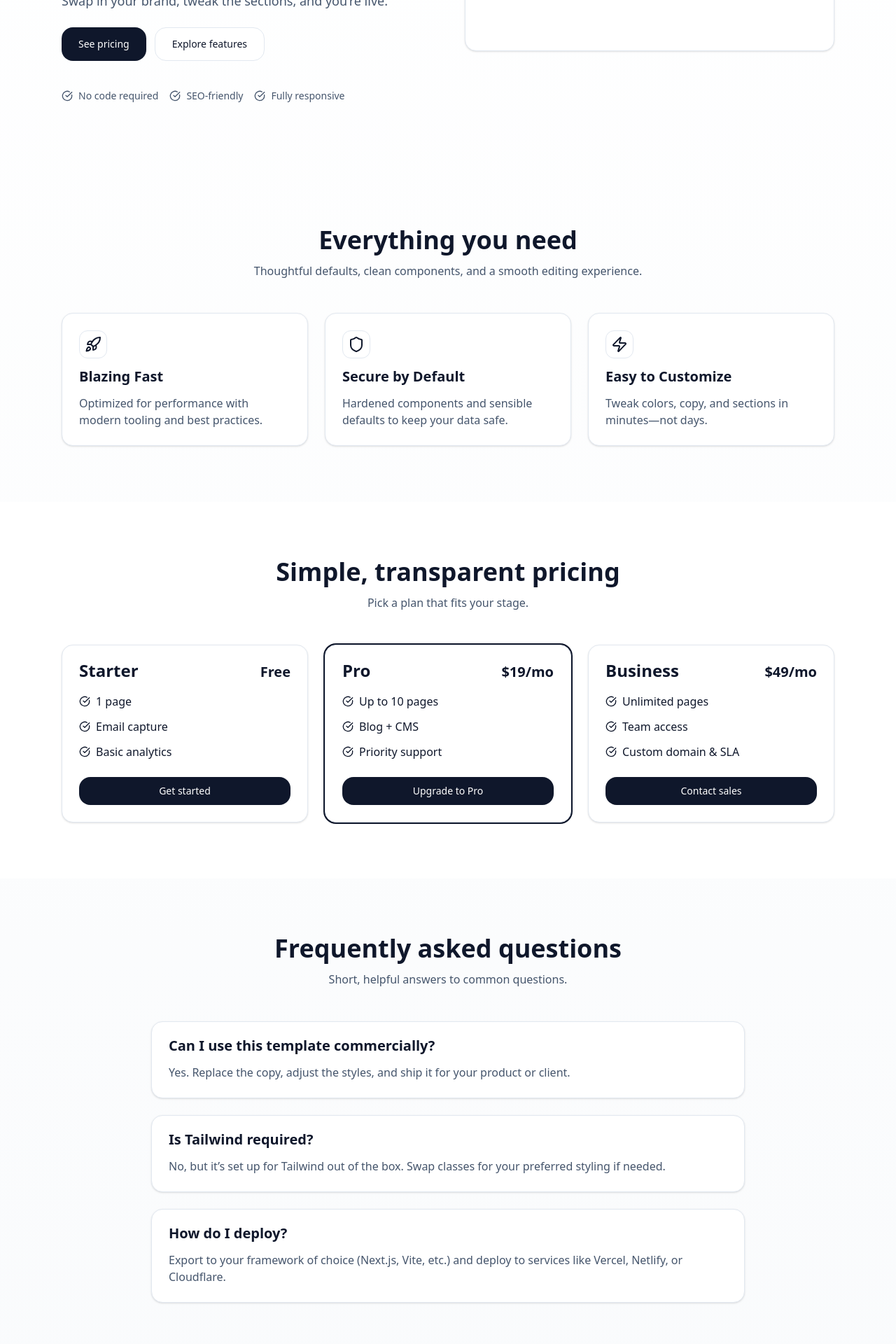
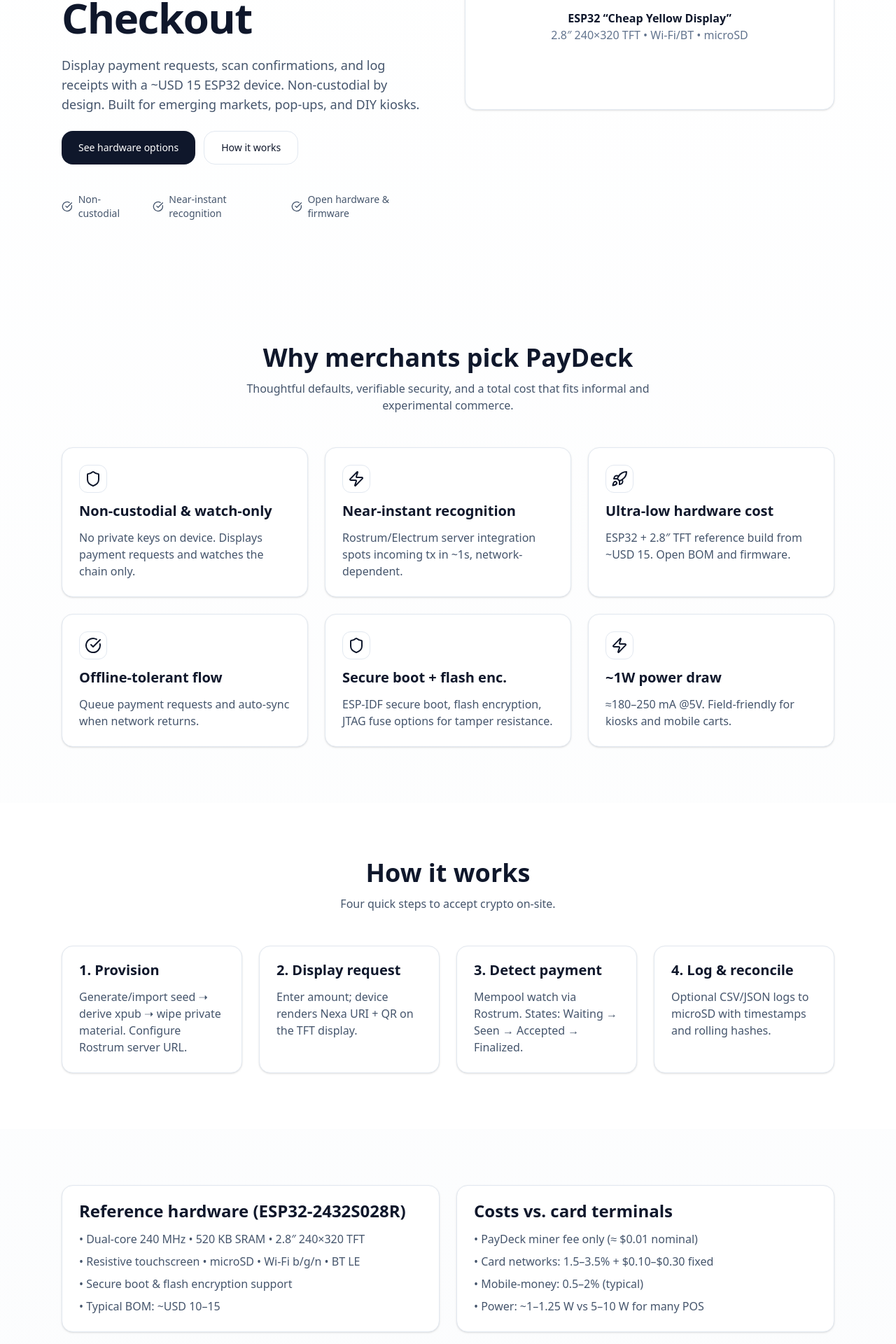
Before and after one commit to IamEndo/site, a Next.js app: page / in a window 1280 px wide. Shown: the part 460-2380 px from the top of the page at 70% size. Built offline with nearby package versions, Linux system fonts and the light colour scheme.

Commit message:
Update page.tsx

```diff
--- a/app/page.tsx
+++ b/app/page.tsx
@@ -7,7 +7,6 @@
 import { Input } from "../components/ui/input";
 import { Textarea } from "../components/ui/textarea";
 
-
 // Simple nav state for mobile menu
 function useToggle(initial = false) {
   const [open, setOpen] = React.useState(initial);
@@ -16,45 +15,103 @@
   return { open, toggle, close };
 }
 
+// ———————————————————————————————————————————————————————————
+// Content (pulled from your brief; trimmed for web, not a paper)
+// ———————————————————————————————————————————————————————————
+
 const features = [
   {
+    icon: <Shield className="w-6 h-6" aria-hidden />,
+    title: "Non-custodial & watch-only",
+    desc: "No private keys on device. Displays payment requests and watches the chain only.",
+  },
+  {
+    icon: <Zap className="w-6 h-6" aria-hidden />,
+    title: "Near-instant recognition",
+    desc: "Rostrum/Electrum server integration spots incoming tx in ~1s, network-dependent.",
+  },
+  {
     icon: <Rocket className="w-6 h-6" aria-hidden />,
-    title: "Blazing Fast",
-    desc: "Optimized for performance with modern tooling and best practices.",
+    title: "Ultra-low hardware cost",
+    desc: "ESP32 + 2.8″ TFT reference build from ~USD 15. Open BOM and firmware.",
+  },
+  {
+    icon: <CheckCircle className="w-6 h-6" aria-hidden />,
+    title: "Offline-tolerant flow",
+    desc: "Queue payment requests and auto-sync when network returns.",
   },
   {
     icon: <Shield className="w-6 h-6" aria-hidden />,
-    title: "Secure by Default",
-    desc: "Hardened components and sensible defaults to keep your data safe.",
+    title: "Secure boot + flash enc.",
+    desc: "ESP-IDF secure boot, flash encryption, JTAG fuse options for tamper resistance.",
   },
   {
     icon: <Zap className="w-6 h-6" aria-hidden />,
-    title: "Easy to Customize",
-    desc: "Tweak colors, copy, and sections in minutes—not days.",
+    title: "~1W power draw",
+    desc: "≈180–250 mA @5V. Field-friendly for kiosks and mobile carts.",
   },
 ];
 
 const plans = [
   {
-    name: "Starter",
-    price: "Free",
-    perks: ["1 page", "Email capture", "Basic analytics"],
-    cta: "Get started",
+    name: "DIY Board",
+    price: "USD 15",
+    perks: [
+      "ESP32 + 2.8″ TFT (ref. build)",
+      "Open firmware (watch-only)",
+      "QR/Nexa URI display",
+    ],
+    cta: "Build from guide",
     highlight: false,
   },
   {
-    name: "Pro",
-    price: "$19/mo",
-    perks: ["Up to 10 pages", "Blog + CMS", "Priority support"],
-    cta: "Upgrade to Pro",
+    name: "Maker Kit",
+    price: "USD 29",
+    perks: [
+      "Pre-flashed firmware",
+      "Desk stand + cables",
+      "CSV/JSON logging to microSD",
+    ],
+    cta: "Get the kit",
     highlight: true,
   },
   {
-    name: "Business",
-    price: "$49/mo",
-    perks: ["Unlimited pages", "Team access", "Custom domain & SLA"],
-    cta: "Contact sales",
+    name: "Pro Bundle",
+    price: "USD 79",
+    perks: [
+      "Hardened case",
+      "Secure boot enabled",
+      "Priority support & docs",
+    ],
+    cta: "Talk to us",
     highlight: false,
+  },
+];
+
+const faqs = [
+  {
+    q: "What coins/tokens are supported?",
+    a: "Nexa mainnet today (BIP-21 style URIs). Additional assets and stablecoin layers are on the roadmap.",
+  },
+  {
+    q: "Does PayDeck ever hold funds?",
+    a: "No. It’s watch-only. You import or generate a seed to derive an xpub, then private material is wiped. The device can’t spend.",
+  },
+  {
+    q: "How fast are payments recognized?",
+    a: "Typically ~1s when connected to a nearby Rostrum/Electrum server. Finality follows network confirmations.",
+  },
+  {
+    q: "What are the fees?",
+    a: "Only the on-chain miner fee (often ~cent-level). PayDeck itself doesn’t charge per-transaction fees.",
+  },
+  {
+    q: "Is internet required?",
+    a: "A connection is needed to watch the mempool/chain. The device tolerates intermittent connectivity and syncs when back online.",
+  },
+  {
+    q: "What about compliance?",
+    a: "As watch-only hardware it’s generally outside card-network certifications. If you sell devices, follow regional electronics safety (e.g., CE/FCC).",
   },
 ];
 
@@ -75,7 +132,8 @@
             {/* Desktop nav */}
             <nav className="hidden md:flex items-center gap-6">
               <a href="#features" className="hover:opacity-80">Features</a>
-              <a href="#pricing" className="hover:opacity-80">Pricing</a>
+              <a href="#how" className="hover:opacity-80">How it works</a>
+              <a href="#pricing" className="hover:opacity-80">Hardware</a>
               <a href="#faq" className="hover:opacity-80">FAQ</a>
               <a href="#contact" className="hover:opacity-80">Contact</a>
               <Button asChild>
@@ -100,7 +158,8 @@
             <div className="max-w-6xl mx-auto px-4 py-3 grid gap-2">
               {[
                 { href: "#features", label: "Features" },
-                { href: "#pricing", label: "Pricing" },
+                { href: "#how", label: "How it works" },
+                { href: "#pricing", label: "Hardware" },
                 { href: "#faq", label: "FAQ" },
                 { href: "#contact", label: "Contact" },
               ].map((i) => (
@@ -127,27 +186,27 @@
             >
               <span className="inline-flex items-center gap-2 text-sm px-3 py-1 rounded-full border border-slate-200 w-fit">
                 <Zap className="w-4 h-4" aria-hidden />
-                Build your site in minutes
+                Open, low-cost, watch-only POS
               </span>
               <h1 className="text-4xl md:text-6xl font-bold tracking-tight">
-                A modern website template that just works
+                PayDeck — Cryptocurrency POS Receiver for Real-World Checkout
               </h1>
               <p className="text-lg text-slate-600">
-                Launch faster with a clean, responsive, and accessible design. Swap in your
-                brand, tweak the sections, and you’re live.
+                Display payment requests, scan confirmations, and log receipts with a ~USD 15 ESP32 device.
+                Non-custodial by design. Built for emerging markets, pop-ups, and DIY kiosks.
               </p>
               <div className="flex flex-col sm:flex-row gap-3">
                 <Button asChild className="h-12 px-6 text-base">
-                  <a href="#pricing">See pricing</a>
+                  <a href="#pricing">See hardware options</a>
                 </Button>
                 <Button variant="outline" asChild className="h-12 px-6 text-base">
-                  <a href="#features">Explore features</a>
+                  <a href="#how">How it works</a>
                 </Button>
               </div>
               <div className="flex items-center gap-4 pt-4 text-sm text-slate-600">
-                <div className="flex items-center gap-2"><CheckCircle className="w-4 h-4" /> No code required</div>
-                <div className="flex items-center gap-2"><CheckCircle className="w-4 h-4" /> SEO-friendly</div>
-                <div className="flex items-center gap-2"><CheckCircle className="w-4 h-4" /> Fully responsive</div>
+                <div className="flex items-center gap-2"><CheckCircle className="w-4 h-4" /> Non-custodial</div>
+                <div className="flex items-center gap-2"><CheckCircle className="w-4 h-4" /> Near-instant recognition</div>
+                <div className="flex items-center gap-2"><CheckCircle className="w-4 h-4" /> Open hardware & firmware</div>
               </div>
             </motion.div>
 
@@ -161,8 +220,8 @@
               <div className="aspect-video rounded-2xl border border-slate-200 shadow-sm bg-white p-4 grid place-items-center">
                 <div className="text-center">
                   <Rocket className="w-12 h-12 mx-auto mb-3" />
-                  <p className="font-semibold">Drop your app screenshot here</p>
-                  <p className="text-slate-500">(or replace with an image)</p>
+                  <p className="font-semibold">ESP32 “Cheap Yellow Display”</p>
+                  <p className="text-slate-500">2.8″ 240×320 TFT • Wi-Fi/BT • microSD</p>
                 </div>
               </div>
             </motion.div>
@@ -174,9 +233,9 @@
       <section id="features" className="py-20">
         <div className="max-w-6xl mx-auto px-4 sm:px-6">
           <div className="text-center max-w-2xl mx-auto mb-12">
-            <h2 className="text-3xl md:text-4xl font-bold">Everything you need</h2>
+            <h2 className="text-3xl md:text-4xl font-bold">Why merchants pick PayDeck</h2>
             <p className="text-slate-600 mt-3">
-              Thoughtful defaults, clean components, and a smooth editing experience.
+              Thoughtful defaults, verifiable security, and a total cost that fits informal and experimental commerce.
             </p>
           </div>
           <div className="grid sm:grid-cols-2 lg:grid-cols-3 gap-6">
@@ -195,12 +254,67 @@
         </div>
       </section>
 
-      {/* Pricing */}
+      {/* How it works */}
+      <section id="how" className="py-20 bg-white">
+        <div className="max-w-6xl mx-auto px-4 sm:px-6">
+          <div className="text-center max-w-2xl mx-auto mb-12">
+            <h2 className="text-3xl md:text-4xl font-bold">How it works</h2>
+            <p className="text-slate-600 mt-3">Four quick steps to accept crypto on-site.</p>
+          </div>
+          <div className="grid md:grid-cols-4 gap-6">
+            {[
+              { t: "1. Provision", d: "Generate/import seed ➝ derive xpub ➝ wipe private material. Configure Rostrum server URL." },
+              { t: "2. Display request", d: "Enter amount; device renders Nexa URI + QR on the TFT display." },
+              { t: "3. Detect payment", d: "Mempool watch via Rostrum. States: Waiting → Seen → Accepted → Finalized." },
+              { t: "4. Log & reconcile", d: "Optional CSV/JSON logs to microSD with timestamps and rolling hashes." },
+            ].map((s) => (
+              <Card key={s.t} className="rounded-2xl">
+                <CardHeader>
+                  <CardTitle className="text-xl">{s.t}</CardTitle>
+                </CardHeader>
+                <CardContent className="text-slate-600">{s.d}</CardContent>
+              </Card>
+            ))}
+          </div>
+        </div>
+      </section>
+
+      {/* Specs / comparison */}
+      <section id="specs" className="py-20">
+        <div className="max-w-6xl mx-auto px-4 sm:px-6">
+          <div className="grid lg:grid-cols-2 gap-6">
+            <Card className="rounded-2xl">
+              <CardHeader>
+                <CardTitle className="text-2xl">Reference hardware (ESP32-2432S028R)</CardTitle>
+              </CardHeader>
+              <CardContent className="text-slate-600 grid gap-2">
+                <div>• Dual-core 240 MHz • 520 KB SRAM • 2.8″ 240×320 TFT</div>
+                <div>• Resistive touchscreen • microSD • Wi-Fi b/g/n • BT LE</div>
+                <div>• Secure boot & flash encryption support</div>
+                <div>• Typical BOM: ~USD 10–15</div>
+              </CardContent>
+            </Card>
+            <Card className="rounded-2xl">
+              <CardHeader>
+                <CardTitle className="text-2xl">Costs vs. card terminals</CardTitle>
+              </CardHeader>
+              <CardContent className="text-slate-600 grid gap-2">
+                <div>• PayDeck miner fee only (≈ $0.01 nominal)</div>
+                <div>• Card networks: 1.5–3.5% + $0.10–$0.30 fixed</div>
+                <div>• Mobile-money: 0.5–2% (typical)</div>
+                <div>• Power: ~1–1.25 W vs 5–10 W for many POS</div>
+              </CardContent>
+            </Card>
+          </div>
+        </div>
+      </section>
+
+      {/* Pricing / hardware */}
       <section id="pricing" className="py-20 bg-white">
         <div className="max-w-6xl mx-auto px-4 sm:px-6">
           <div className="text-center max-w-2xl mx-auto mb-12">
-            <h2 className="text-3xl md:text-4xl font-bold">Simple, transparent pricing</h2>
-            <p className="text-slate-600 mt-3">Pick a plan that fits your stage.</p>
+            <h2 className="text-3xl md:text-4xl font-bold">Hardware options</h2>
+            <p className="text-slate-600 mt-3">Pick a build that matches your rollout and budget.</p>
           </div>
           <div className="grid md:grid-cols-3 gap-6">
             {plans.map((p) => (
@@ -232,23 +346,10 @@
         <div className="max-w-4xl mx-auto px-4 sm:px-6">
           <div className="text-center mb-12">
             <h2 className="text-3xl md:text-4xl font-bold">Frequently asked questions</h2>
-            <p className="text-slate-600 mt-3">Short, helpful answers to common questions.</p>
+            <p className="text-slate-600 mt-3">Short, practical answers for merchants and makers.</p>
           </div>
           <div className="grid gap-6">
-            {[
-              {
-                q: "Can I use this template commercially?",
-                a: "Yes. Replace the copy, adjust the styles, and ship it for your product or client.",
-              },
-              {
-                q: "Is Tailwind required?",
-                a: "No, but it’s set up for Tailwind out of the box. Swap classes for your preferred styling if needed.",
-              },
-              {
-                q: "How do I deploy?",
-                a: "Export to your framework of choice (Next.js, Vite, etc.) and deploy to services like Vercel, Netlify, or Cloudflare.",
-              },
-            ].map((item) => (
+            {faqs.map((item) => (
               <Card key={item.q} className="rounded-2xl">
                 <CardHeader>
                   <CardTitle className="text-xl">{item.q}</CardTitle>
@@ -264,8 +365,10 @@
       <section id="contact" className="py-20 bg-white">
         <div className="max-w-3xl mx-auto px-4 sm:px-6">
           <div className="text-center mb-10">
-            <h2 className="text-3xl md:text-4xl font-bold">Tell us about your project</h2>
-            <p className="text-slate-600 mt-3">Drop a note and we’ll get back to you.</p>
+            <h2 className="text-3xl md:text-4xl font-bold">Tell us about your deployment</h2>
+            <p className="text-slate-600 mt-3">
+              Interested in pilots, bundles, or contributing firmware? Drop a note and we’ll get back to you.
+            </p>
           </div>
           <Card className="rounded-2xl">
             <CardContent className="p-6 grid gap-4">
@@ -273,13 +376,16 @@
                 <Input placeholder="Your name" />
                 <Input type="email" placeholder="Email address" />
               </div>
-              <Input placeholder="Subject" />
-              <Textarea placeholder="How can we help?" className="min-h-[120px]" />
+              <Input placeholder="Organization (optional)" />
+              <Textarea placeholder="Share your use-case, country, and timeline…" className="min-h-[120px]" />
               <Button className="w-full md:w-auto inline-flex items-center gap-2">
                 <Mail className="w-4 h-4" /> Send message
               </Button>
             </CardContent>
           </Card>
+          <p className="text-center text-xs text-slate-500 mt-4">
+            Version: Beta v0.1 — October 2025
+          </p>
         </div>
       </section>
 
@@ -288,11 +394,12 @@
         <div className="max-w-6xl mx-auto px-4 sm:px-6 flex flex-col md:flex-row items-center justify-between gap-4">
           <div className="flex items-center gap-2 text-sm text-slate-600">
             <Rocket className="w-4 h-4" aria-hidden />
-            <span>© {new Date().getFullYear()} PayDeck.</span>
+            <span>© {new Date().getFullYear()} PayDeck. Open hardware & firmware.</span>
           </div>
           <div className="text-sm text-slate-600 flex gap-4">
             <a href="#features" className="hover:opacity-80">Features</a>
-            <a href="#pricing" className="hover:opacity-80">Pricing</a>
+            <a href="#how" className="hover:opacity-80">How it works</a>
+            <a href="#pricing" className="hover:opacity-80">Hardware</a>
             <a href="#faq" className="hover:opacity-80">FAQ</a>
             <a href="#contact" className="hover:opacity-80">Contact</a>
           </div>
```
